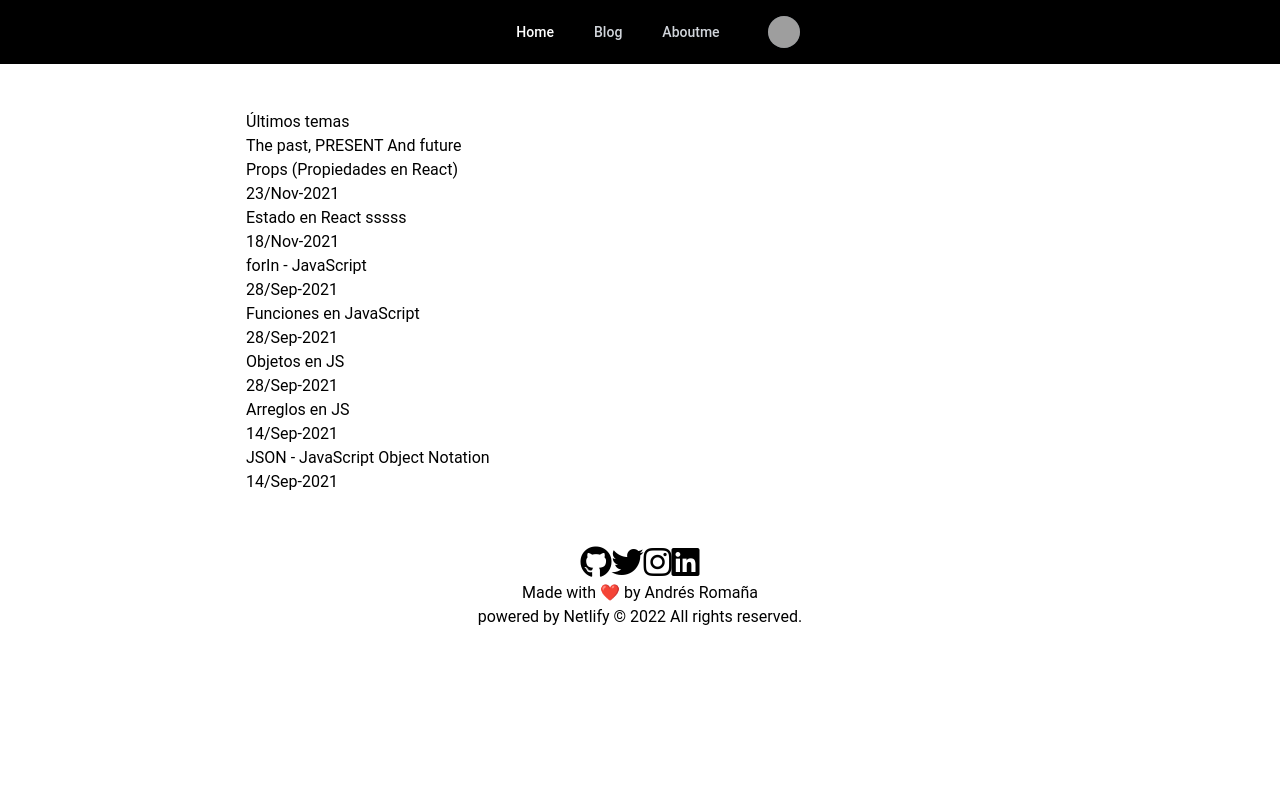
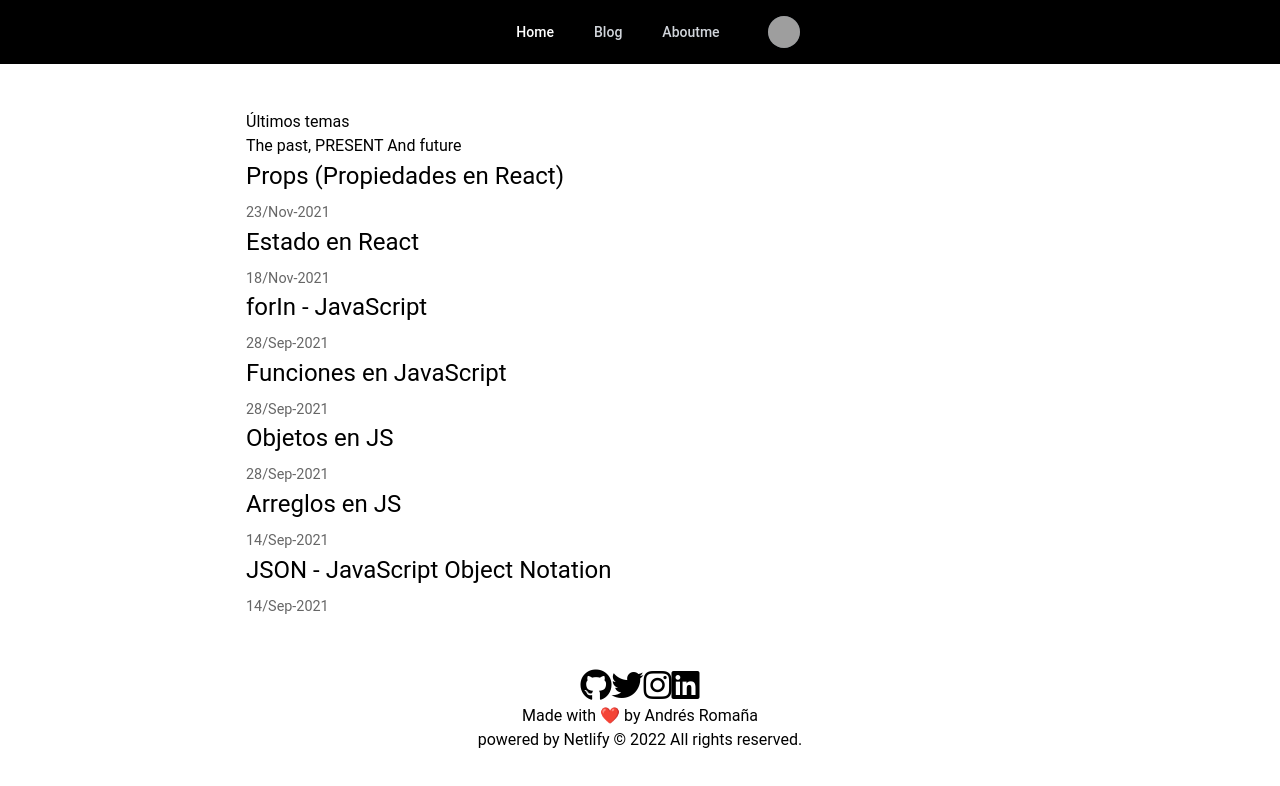
Before and after one commit to Allislove/myportfolio, a React (Create React App) app: page /blog in a window 1280 px wide. Shown: the top 786 px of the page. Built offline with nearby package versions, Linux system fonts and the light colour scheme; grey boxes are pictures that could not be loaded.

Commit message:
Added new styles to post blog content

```diff
--- a/src/components/style/posts.css
+++ b/src/components/style/posts.css
@@ -47,3 +47,46 @@
     backdrop-filter: blur(20px);
     z-index: 4;
 }
+
+
+.blog-posts {
+    width: 100%;
+    background-color: #fff;
+    box-shadow: 0 0 10px rgba(0, 0, 0, 0.2);
+    border-radius: 8px;
+    text-decoration: none;
+    transition: all 0.3s ease-in-out;
+  }
+
+  .blog-posts:hover {
+    transform: translateY(-5px);
+    box-shadow: 0 5px 15px rgba(0, 0, 0, 0.3);
+  }
+
+  .blog-posts:nth-of-type(2n) {
+    background-color: #160101;
+  }
+
+  .blog-posts h2 {
+    font-size: 1.5rem;
+    margin-top: 0;
+    margin-bottom: 0.5rem;
+  }
+
+  .blog-posts .meta {
+    font-size: 0.9rem;
+    color: #666;
+  }
+
+  .blog-posts:hover {
+    background: linear-gradient(
+      to bottom,
+      #fafafa,
+      #ffffff,
+      #000000cf,
+      #97020211,
+      #000000d4
+    );
+    color: #f5915c;
+    cursor: pointer;
+  }
--- a/src/components/views/posts/posts.js
+++ b/src/components/views/posts/posts.js
@@ -80,7 +80,7 @@ function Posts() {
           href="/blg/estado-avanzado-react"
         >
           <div>
-            <h2>Estado en React sssss</h2>
+            <h2>Estado en React</h2>
             <div className="meta">
               <time dateTime="2021-11-18T01:53:00Z">18/Nov-2021</time>
             </div>
```
